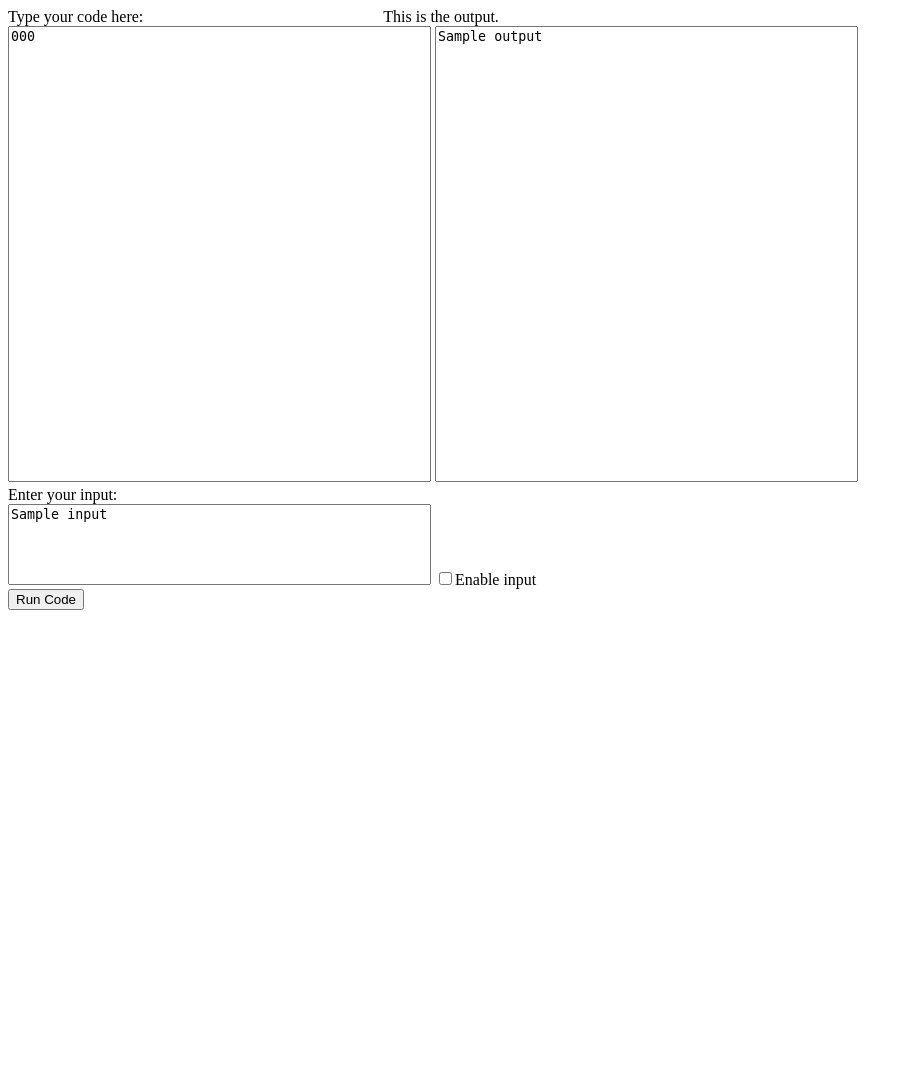
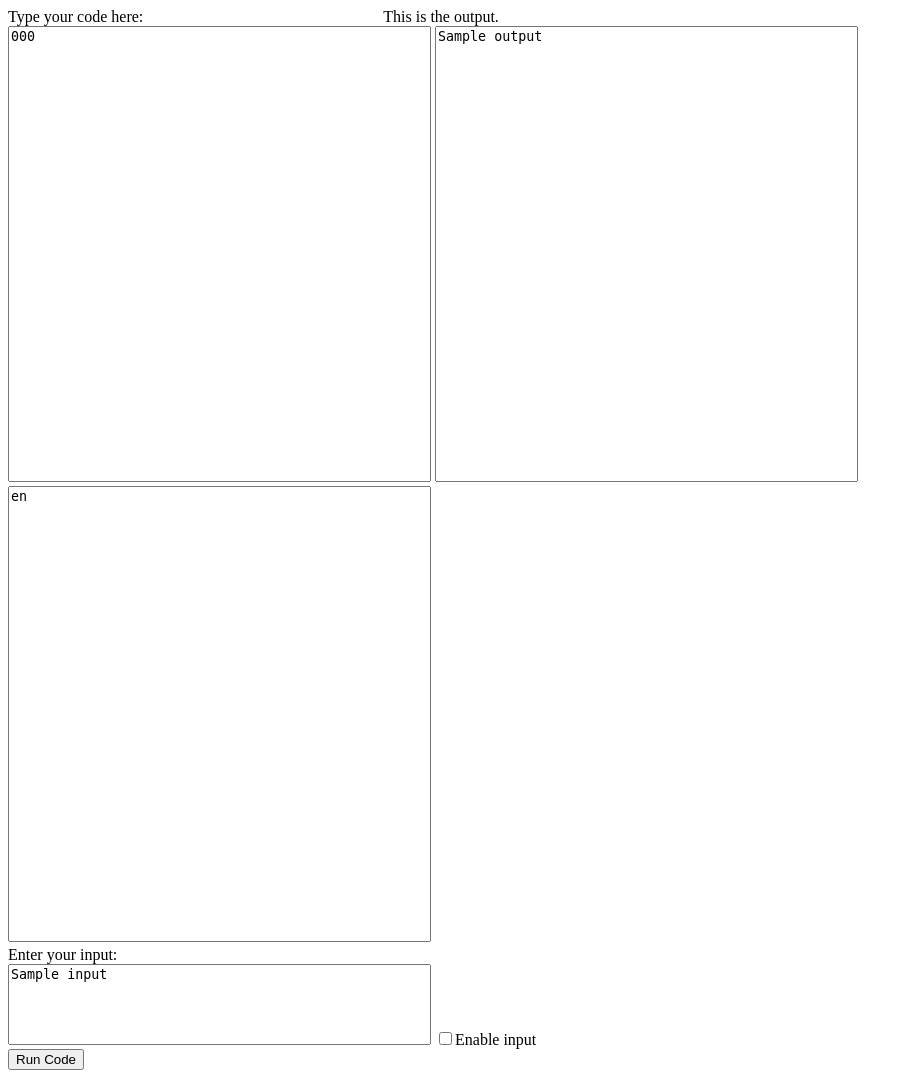
Before and after one commit to harshitmalhotra/online-compiler, a Flask app: template app/templates/home.html in a window 1280 px wide. Shown: the whole page, without its empty margins (0-913 px from the left). Before the commit the page ends 610 px from the top, so only its background shows below. Run offline with Flask 2, Linux system fonts and the light colour scheme; the template is opened without the code that fills it: most values are stand-ins (such as "Sample title", 1, 10 or a date in 2020).

Commit message:
Update home.html

```diff
--- a/app/templates/home.html
+++ b/app/templates/home.html
@@ -9,7 +9,7 @@
 
 		<textarea id="code" name="code" rows="30" cols="50" style="resize:none" required placeholder="//Enter your code here.">{{code}}</textarea>
 		<textarea id="output" name="output" rows="30" cols="50" style="resize:none" placeholder="//Your output here.">{{output}}</textarea><br>
-
+		<textarea id="lang" name="lang" rows="30" cols="50" style="resize:none" placeholder="//Your output here.">{{lang}}</textarea><br>
 		<label for="input">Enter your input:</label><br>
 		<textarea id="input" name="input" rows="5" cols="50" style="resize:none" placeholder="//Your Input here.">{{input}}</textarea>
 		<input type="checkbox" name="check" id="GFG"
```
